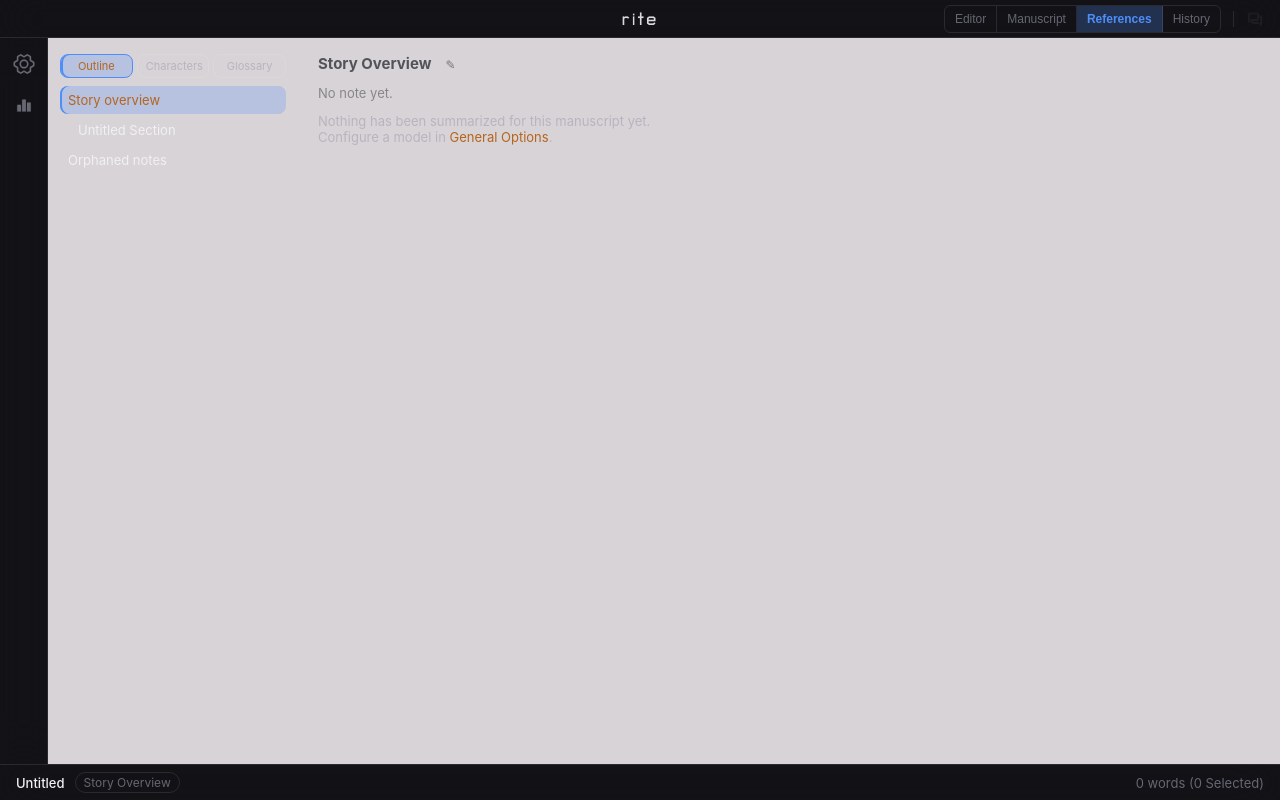
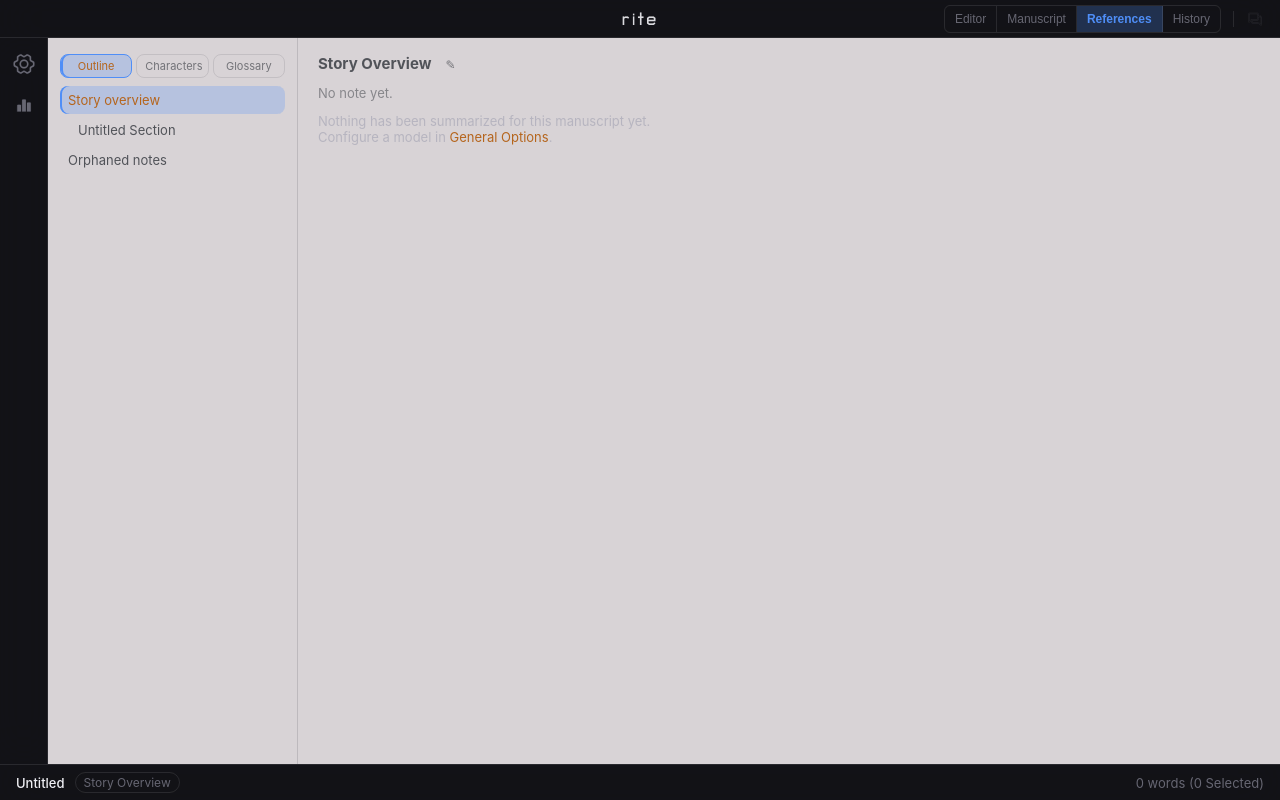
Before and after one commit to NothingFiner/rite, a Vue app: page / in a window 1280 px wide. Both pictures are taken after a click on the tab "References". Built offline with nearby package versions, Linux system fonts and the light colour scheme.

Commit message:
fix(references): match the panel text to the theme

```diff
--- a/src/components/ReferencesNavDrawer.vue
+++ b/src/components/ReferencesNavDrawer.vue
@@ -149,7 +149,7 @@ function selectEntry(id) {
 
 <style scoped>
 /* The add options wear the same ghost chrome as the surface tabs, so the
-   drawer's action buttons read as one family on the glass. */
+   panel's actions read as one family. */
 .reference-add {
   display: flex;
   gap: 4px;
@@ -161,9 +161,10 @@ function selectEntry(id) {
   min-width: 0;
   font: inherit;
   font-size: 11px;
-  color: var(--text-secondary);
+  color: var(--note-text, var(--text-secondary));
+  opacity: 0.75;
   background: none;
-  border: 1px solid var(--bg-glass-border);
+  border: 1px solid var(--note-border, var(--bg-glass-border));
   border-radius: var(--radius-sm);
   padding: 4px 8px;
   cursor: pointer;
@@ -171,13 +172,13 @@ function selectEntry(id) {
 }
 
 .reference-add-option:hover {
-  color: var(--text-primary);
-  background: var(--hover-bg);
+  color: var(--note-text, var(--text-primary));
+  opacity: 1;
+  background: var(--note-hover-bg, var(--hover-bg));
 }
 
 /* Surface tabs reuse the add-option chrome. The selected tab takes the
-   accent family like .notes-entry.selected, so the active surface reads on
-   the dark glass drawer. */
+   accent family like .notes-entry.selected, so the active surface reads. */
 .surface-tabs {
   display: flex;
   gap: 4px;
@@ -189,9 +190,10 @@ function selectEntry(id) {
   min-width: 0;
   font: inherit;
   font-size: 11px;
-  color: var(--text-secondary);
+  color: var(--note-text, var(--text-secondary));
+  opacity: 0.75;
   background: none;
-  border: 1px solid var(--bg-glass-border);
+  border: 1px solid var(--note-border, var(--bg-glass-border));
   border-radius: var(--radius-sm);
   padding: 4px 8px;
   cursor: pointer;
@@ -199,11 +201,13 @@ function selectEntry(id) {
 }
 
 .surface-tab:hover {
-  color: var(--text-primary);
-  background: var(--hover-bg);
+  color: var(--note-text, var(--text-primary));
+  opacity: 1;
+  background: var(--note-hover-bg, var(--hover-bg));
 }
 
 .surface-tab.selected {
+  opacity: 1;
   color: var(--note-accent, var(--accent));
   background: var(--accent-bg);
   border-color: var(--accent);
@@ -221,7 +225,7 @@ function selectEntry(id) {
   font: inherit;
   font-size: 13px;
   text-align: left;
-  color: var(--text-primary);
+  color: var(--note-text, var(--text-primary));
   background: none;
   border: none;
   border-radius: var(--radius-sm);
@@ -237,12 +241,11 @@ function selectEntry(id) {
 .notes-entry.selected,
 .reference-entry:hover,
 .reference-entry.selected {
-  background: var(--hover-bg);
+  background: var(--note-hover-bg, var(--hover-bg));
 }
 
-/* The drawer is chrome, so it paints with the chrome palette. The paper theme's
-   text colour belongs to the page beside it: bound here it put dark ink on the
-   dark glass drawer and the rows vanished. */
+/* The panel sits on the paper surface. Its text follows the theme so the
+   rows stay legible. */
 .notes-entry.selected,
 .reference-entry.selected {
   background: var(--accent-bg);
@@ -264,7 +267,8 @@ function selectEntry(id) {
 .notes-empty,
 .reference-empty {
   font-size: 13px;
-  color: var(--text-secondary);
+  color: var(--note-text, var(--text-secondary));
+  opacity: 0.6;
   text-align: center;
   padding: 20px 0;
 }
--- a/src/components/ReferencesView.vue
+++ b/src/components/ReferencesView.vue
@@ -113,12 +113,18 @@ const emit = defineEmits([
 // text paint the view, and the two scoped vars carry the theme into the
 // panel chrome.
 const surfaceStyles = computed(() => {
-  if (!props.theme || typeof props.theme !== 'object') return {}
+  const theme = props.theme
+  if (!theme || typeof theme !== 'object') return {}
+  // Theme text is the ink for every surface on the page. The alpha pair
+  // tints borders and hover states without a second palette.
+  const isHex = typeof theme.text === 'string' && /^#[0-9a-f]{6}$/i.test(theme.text)
   return {
-    backgroundColor: props.theme.bg,
-    color: props.theme.text,
-    '--note-text': props.theme.text,
-    '--note-accent': props.theme.accent,
+    backgroundColor: theme.bg,
+    color: theme.text,
+    '--note-text': theme.text,
+    '--note-accent': theme.accent,
+    '--note-border': isHex ? `${theme.text}33` : undefined,
+    '--note-hover-bg': isHex ? `${theme.text}11` : undefined,
   }
 })
 
@@ -187,6 +193,8 @@ function forwardJump(sectionId) {
   flex: 0 0 250px;
   overflow-y: auto;
   padding: 16px 12px;
+  /* A rule separates the navigation column from the page. */
+  border-right: 1px solid var(--note-border, var(--bg-glass-border));
 }
 
 .references-page {
```
